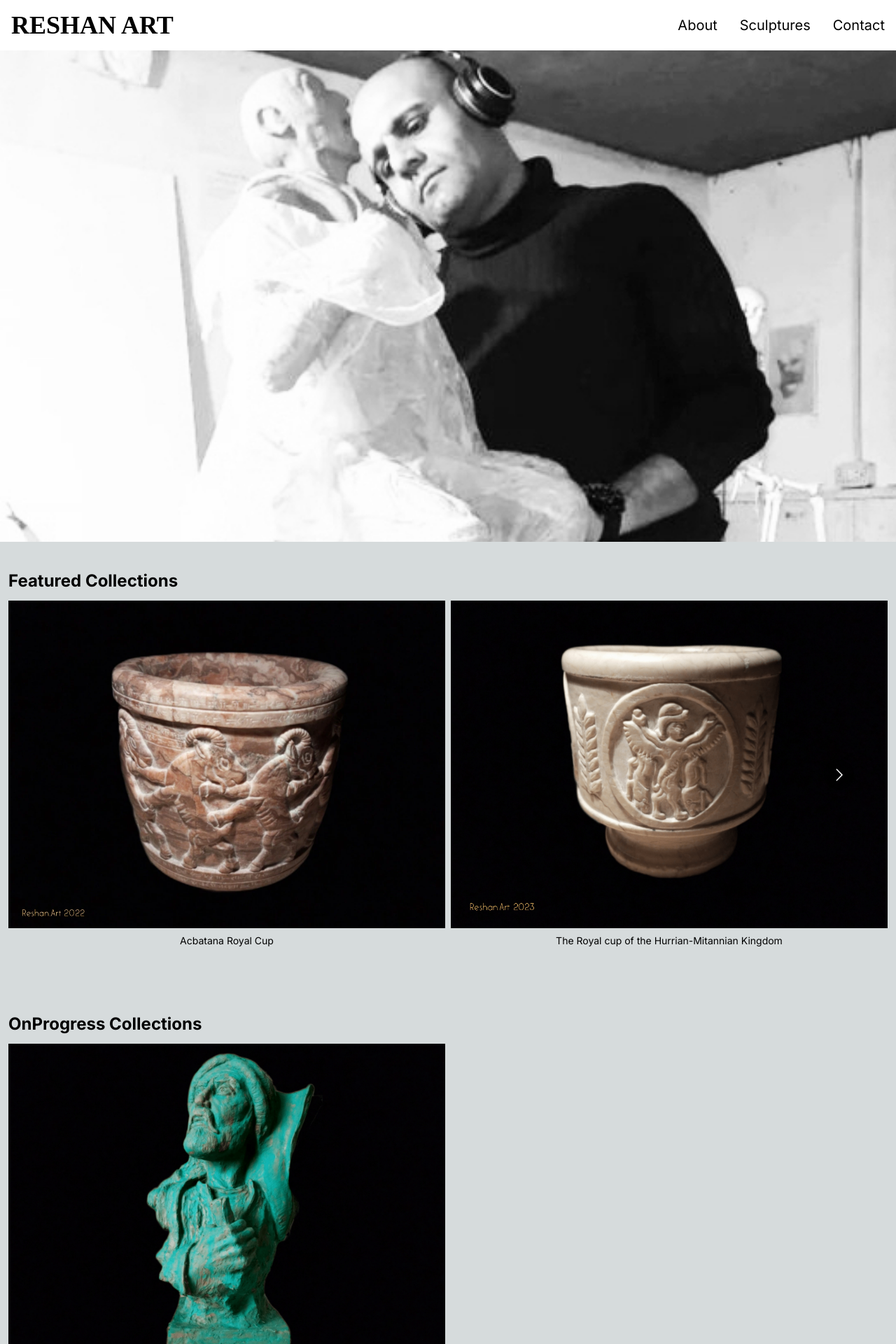
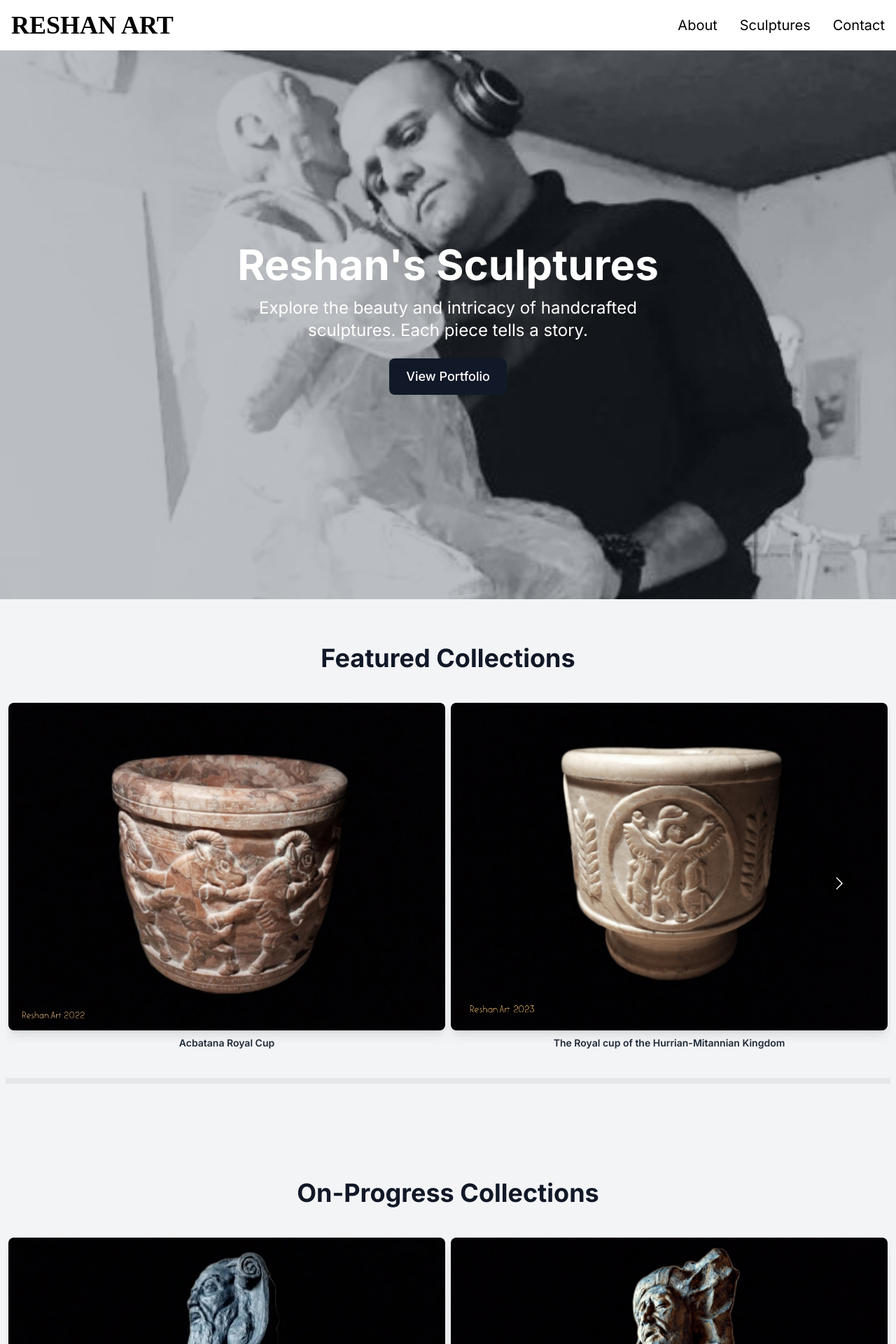
Before and after one commit to daowdalan/reshan-art2, a Next.js app: page / in a window 1280 px wide. Shown: the top 1920 px of the page at 70% size. Built offline with nearby package versions, Linux system fonts and the light colour scheme; a web font is replaced by a local one.

Commit message:
holy shit

```diff
--- a/src/app/data/artworksData.js
+++ b/src/app/data/artworksData.js
@@ -48,6 +48,7 @@ const artworksData = [
     dimensions: "unknown",
     work_date: "2023",
     featured : true,
+    OnProgress : true,
   },
 
   {
@@ -60,6 +61,7 @@ const artworksData = [
     dimensions: "unknown",
     work_date: "2023",
     featured : true,
+    OnProgress : true,
   },
 
   {
@@ -84,6 +86,7 @@ const artworksData = [
     description: "xxxxx",
     dimensions: "unknown",
     work_date: "2023",
+    OnProgress : true,
 
   },
 
@@ -100,6 +103,7 @@ const artworksData = [
     dimensions: "unknown",
     work_date: "2010",
     featured : true,
+    OnProgress : true,
   },
   {
     id: 9,
--- a/src/app/sculptures/[id]/page.jsx
+++ b/src/app/sculptures/[id]/page.jsx
@@ -19,11 +19,10 @@ const SculpturePage = () => {
   return (
     <div className="flex flex-col md:flex-row items-start justify-between min-h-screen m-12 space-y-4 md:space-y-0 md:space-x-8">
       {/* Left Side: Description */}
-      <div className="w-full md:w-1/2 md:sticky top-10 ">
+      <div className="w-full md:w-1/2 md:sticky top-10">
         <div className="mb-4">
           <h2 className="text-black text-3xl font-bold">{artwork.title}</h2>
           <p className="text-black text-lg">{artwork.description}</p>
-          {/* Add more artwork details as needed */}
         </div>
       </div>
 
--- a/src/components/HomePage/Featured.jsx
+++ b/src/components/HomePage/Featured.jsx
@@ -2,7 +2,8 @@ import React from 'react';
 import ReusableCarousel from './ReusableCarousel';
 import artworksData from '@/app/data/artworksData'; // Ensure the path is correct
 
-const featuredArtworks = artworksData.filter(art => art.featured ==true);
+// Filter only featured artworks
+const featuredArtworks = artworksData.filter(art => art.featured === true);
 
 const responsiveSettings = {
     superLargeDesktop: {
@@ -11,27 +12,34 @@ const responsiveSettings = {
     },
     desktop: {
         breakpoint: { max: 3000, min: 1024 },
-        items: 5
+        items: 4
     },
     tablet: {
-        breakpoint: { max: 1024, min: 464 },
+        breakpoint: { max: 1024, min: 600 },
         items: 2
     },
     mobile: {
-        breakpoint: { max: 464, min: 0 },
+        breakpoint: { max: 600, min: 0 },
         items: 1
     }
 };
 
 const Featured = () => {
     return (
-        <div className="py-10 text-black">
-            <h1 className="text-2xl font-bold px-3">Featured Collections</h1>
-            <ReusableCarousel
-                data={featuredArtworks}
-                responsiveSettings={responsiveSettings}
-            />
-        </div>
+        <section className="py-16 bg-gray-100">
+            <div className="container mx-auto">
+                {/* Section Title */}
+                <h2 className="text-3xl md:text-4xl font-bold text-center mb-10 text-gray-900">
+                    Featured Collections
+                </h2>
+
+                {/* Carousel Component with Progress Bar */}
+                <ReusableCarousel
+                    data={featuredArtworks}
+                    responsiveSettings={responsiveSettings}
+                />
+            </div>
+        </section>
     );
 };
 
--- a/src/components/HomePage/HeroSection.jsx
+++ b/src/components/HomePage/HeroSection.jsx
@@ -4,16 +4,31 @@ import MainPic from "../../../public/images/reshan.jpg";
 
 const HeroSection = () => {
   return (
-    <section className=" flex items-center justify-center bg-gray-500">
-      <div className="relative">
+    <section className="relative flex items-center justify-center bg-gray-800 h-screen pt">
+      {/* Background Image */}
+      <div className="absolute inset-0 ">
         <Image
-          placeholder="blur"
           src={MainPic}
           alt="hero image"
-          height={600}
-          width={1600}
+          layout="fill"
+          objectFit="cover"
           quality={100}
+          className="opacity-70"
         />
+      </div>
+
+      {/* Text Overlay */}
+      <div className="relative z-10 text-center text-white p-6">
+        <h1 className="text-4xl md:text-6xl font-bold mb-4">Reshan's Sculptures</h1>
+        <p className="text-lg md:text-2xl max-w-xl mx-auto">
+          Explore the beauty and intricacy of handcrafted sculptures. Each piece tells a story.
+        </p>
+        <a
+          href="#portfolio"
+          className="mt-6 inline-block px-6 py-3 text-lg font-medium bg-gray-900 rounded-lg hover:bg-gray-700 "
+        >
+          View Portfolio
+        </a>
       </div>
     </section>
   );
--- a/src/components/HomePage/OnProgress.jsx
+++ b/src/components/HomePage/OnProgress.jsx
@@ -2,7 +2,8 @@ import React from 'react';
 import ReusableCarousel from './ReusableCarousel';
 import artworksData from '@/app/data/artworksData'; // Ensure the path is correct
 
-const OnProgressArtworks = artworksData.filter(art => art.OnProgress ==true);
+// Filter only artworks that are marked as "OnProgress"
+const OnProgressArtworks = artworksData.filter(art => art.OnProgress === true);
 
 const responsiveSettings = {
     superLargeDesktop: {
@@ -14,24 +15,31 @@ const responsiveSettings = {
         items: 4
     },
     tablet: {
-        breakpoint: { max: 1024, min: 464 },
+        breakpoint: { max: 1024, min: 600 },
         items: 2
     },
     mobile: {
-        breakpoint: { max: 464, min: 0 },
+        breakpoint: { max: 600, min: 0 },
         items: 1
     }
 };
 
 const OnProgress = () => {
     return (
-        <div className="py-10 text-black">
-            <h1 className="text-2xl font-bold px-3">OnProgress Collections</h1>
-            <ReusableCarousel
-                data={OnProgressArtworks}
-                responsiveSettings={responsiveSettings}
-            />
-        </div>
+        <section className="py-16 bg-gray-100">
+            <div className="container mx-auto">
+                {/* Section Title */}
+                <h2 className="text-3xl md:text-4xl font-bold text-center mb-10 text-gray-900">
+                    On-Progress Collections
+                </h2>
+
+                {/* Carousel Component */}
+                <ReusableCarousel
+                    data={OnProgressArtworks}
+                    responsiveSettings={responsiveSettings}
+                />
+            </div>
+        </section>
     );
 };
 
--- a/src/components/HomePage/ReusableCarousel.jsx
+++ b/src/components/HomePage/ReusableCarousel.jsx
@@ -1,38 +1,84 @@
 "use client";
-import React from 'react';
+import React, { useState } from 'react';
 import Carousel from "react-multi-carousel";
 import "react-multi-carousel/lib/styles.css";
 import Image from 'next/image';
 import { useRouter } from "next/navigation";
 
 const ReusableCarousel = ({ data, responsiveSettings }) => {
+    const [progress, setProgress] = useState(0);  // State to track progress
     const router = useRouter();
 
     const handleProjectClick = (id) => {
         router.push(`/sculptures/${id}`);
     };
 
+    // Function to update progress based on the current slide position
+    const handleBeforeChange = (previousSlide, { currentSlide, slidesToShow, totalItems }) => {
+        const totalScrollableItems = totalItems - slidesToShow;
+        const newProgress = Math.min((currentSlide / totalScrollableItems) * 100, 100);
+        setProgress(newProgress);
+    };
+
     return (
-        <div className="my-2 px-2">
-            <Carousel responsive={responsiveSettings}>
+        <div className="my-2 px-2 relative">
+            {/* Carousel Component */}
+            <Carousel
+                responsive={responsiveSettings}
+                swipeable={true}
+                draggable={window.innerWidth <= 1024}
+                showDots={false}
+                arrows={true}
+                infinite={false}   // Disable infinite scrolling for progress to make sense
+                keyBoardControl={true}
+                beforeChange={handleBeforeChange}  // Trigger progress update
+                afterChange={(previousSlide, { currentSlide, slidesToShow, totalItems }) => {
+                    const totalScrollableItems = totalItems - slidesToShow;
+                    const newProgress = Math.min((currentSlide / totalScrollableItems) * 100, 100);
+                    setProgress(newProgress);
+                }}
+                containerClass="carousel-container"
+                itemClass="carousel-item-padding-40-px"
+            >
                 {data.map((item, index) => (
                     <div
                         key={index}
-                        className="flex flex-col justify-start items-center h-full m-1 cursor-pointer"> {/* Added margin here */}
+                        className="flex flex-col justify-start items-center h-full m-1 cursor-pointer"
+                        onClick={() => handleProjectClick(item.id)}  // Navigate to project
+                    >
+                        {/* Check if image exists before rendering */}
+                        {item.images && item.images.length > 0 ? (
                             <Image
-                            src={item.images[0].image}
+                                src={item.images[0].image}  // Render the first image in the array
                                 alt={item.title}
                                 height={450}
                                 width={900}
                                 sizes="(max-width: 640px) 100vw, (max-width: 768px) 70vw, (max-width: 1024px) 66vw, 50vw"
-                            onClick={() => handleProjectClick(item.id)}
+                                className="rounded-lg shadow-lg transition-transform duration-300"  // Removed hover effect
                             />
+                        ) : (
+                            <div className="w-full h-96 bg-gray-300 flex items-center justify-center">
+                                <p className="text-gray-500">No image available</p>
+                            </div>
+                        )}
+
+                        {/* Artwork Title */}
                         <div className="w-full mt-2 text-center">
-                            <h2 className="text-sm line-clamp-2">{item.title}</h2>
+                            <h2 className="text-sm font-semibold text-gray-800 line-clamp-2">
+                                {item.title}
+                            </h2>
                         </div>
                     </div>
                 ))}
             </Carousel>
+
+            {/* Progress Bar */}
+            <div className="w-full h-2 bg-gray-200 mt-4">
+                <div
+                    className="h-full bg-blue-500 transition-all duration-300"
+                    style={{ width: `${progress}%` }}
+                />
+            </div>
         </div>
     );
 };
```
Lines whose indentation alone changed are shown as unchanged.
